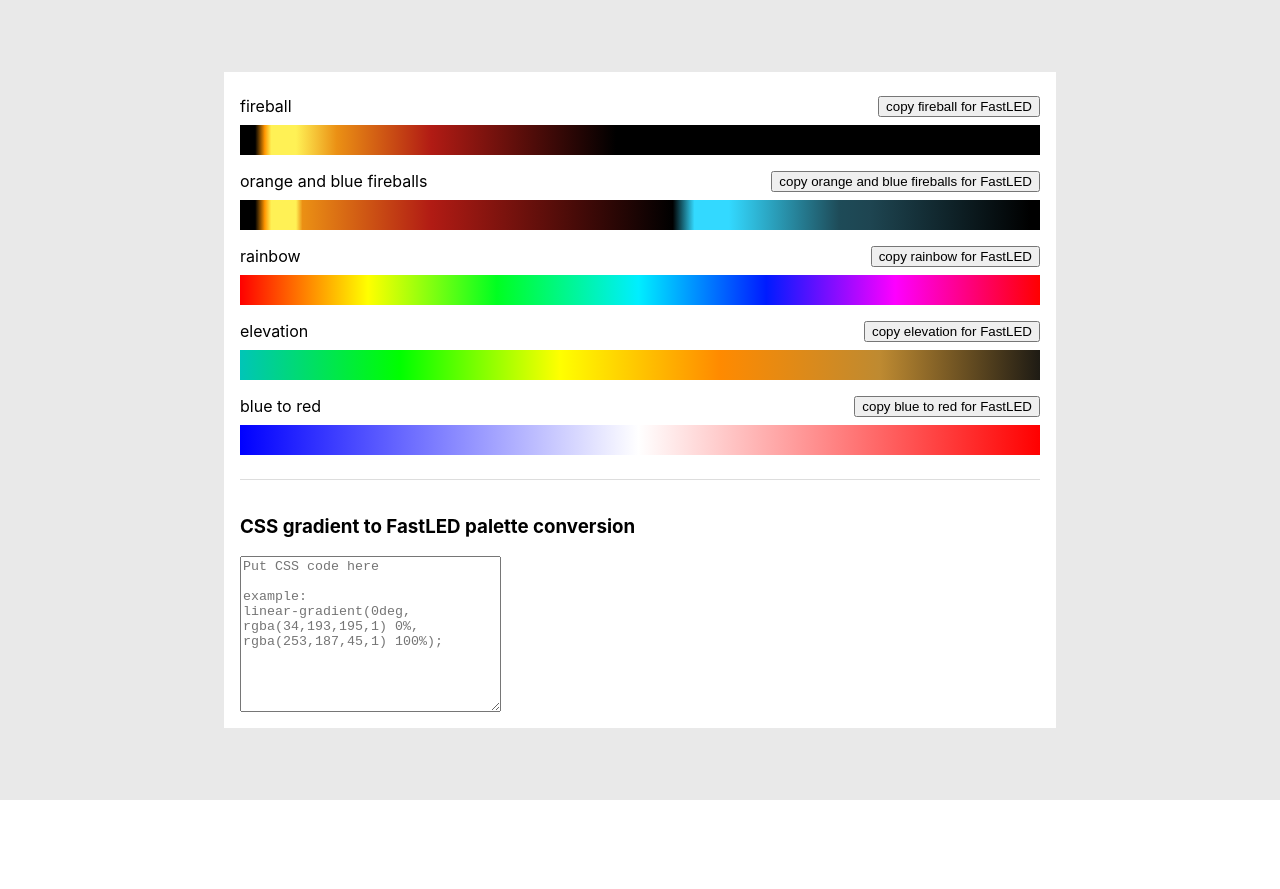
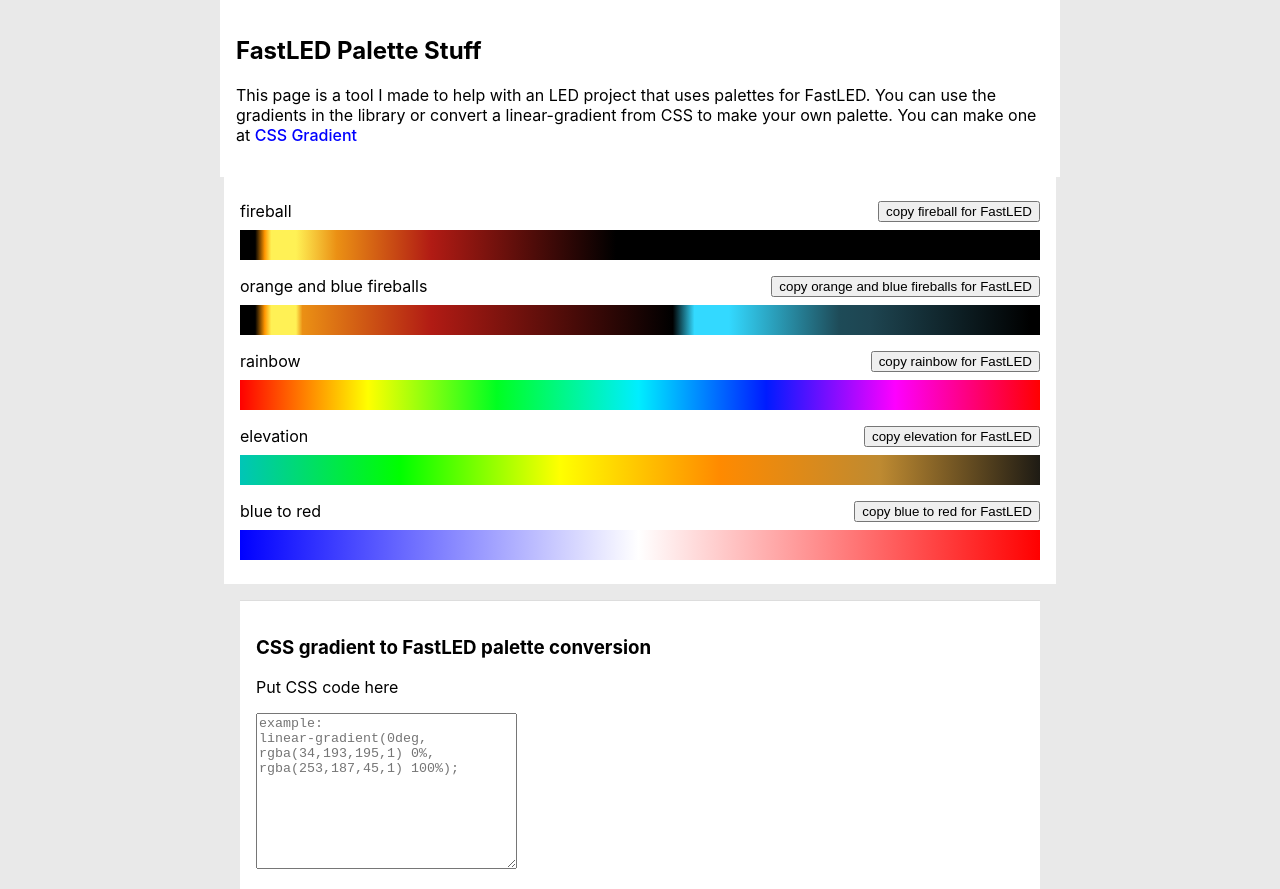
Before and after one commit to edabot/palette-library, a Next.js app: page / in a window 1280 px wide. Before the commit the page ends 800 px from the top, so only its background shows below. Built offline with nearby package versions, Linux system fonts and the light colour scheme.

Commit message:
more cleanup

```diff
--- a/pages/index.js
+++ b/pages/index.js
@@ -6,7 +6,12 @@
 export default function Home() {
   return (
     <div className={styles.container}>
-    <div className={styles.paletteList}>
+      <div className={styles.intro}>
+
+      <h2>FastLED Palette Stuff</h2>
+      <p>This page is a tool I made to help with an LED project that uses palettes for FastLED. You can use the gradients in the library or convert a linear-gradient from CSS to make your own palette. You can make one at <a href="https://cssgradient.io/">CSS Gradient</a></p>
+      </div>
+      <div className={styles.paletteList}>
           {
           palettes.map((palette, index) => {
             return (
@@ -18,8 +23,8 @@
 />            );
           })
           }
-          <CSSConverter />
-          </div>
+        </div>
+        <CSSConverter />
     </div>
   )
 }
@@ -60,8 +65,12 @@
   return (
     <div className={styles.converter}>
       <h3>CSS gradient to FastLED palette conversion</h3>
+      <p>Put CSS code here</p>
       <div className={styles.converterRow}>
-        <textarea name="message" rows="10" cols="30" value={code} onChange={handleChange} placeholder={`Put CSS code here\n\nexample:\nlinear-gradient(0deg, rgba(34,193,195,1) 0%, rgba(253,187,45,1) 100%);`}/>
+        <div>
+
+        <textarea name="message" rows="10" cols="30" value={code} onChange={handleChange} placeholder={`example:\nlinear-gradient(0deg, rgba(34,193,195,1) 0%, rgba(253,187,45,1) 100%);`}/>
+        </div>
         {result &&
           <div className={styles.converterResult}>
           {`// converted for FastLED with gammas (2.6, 2.2, 2.5)
--- a/styles/Home.module.css
+++ b/styles/Home.module.css
@@ -7,6 +7,18 @@
   justify-content: center;
   align-items: center;
   background: #e9e9e9;
+}
+
+.intro {
+  background: white;
+  padding: 1rem;
+  width: 840px;
+}
+
+.intro a {
+
+    color: blue;
+  font-weight: 500;
 }
 
 .paletteList {
@@ -27,10 +39,12 @@
 }
 
 .converter {
+  width: 800px;
   margin-top: 1rem;
   border-top: 1px solid #ddd;
   padding-top: 1rem;
   background: white;
+  padding: 1rem;
 }
 
 .converterRow {
```
